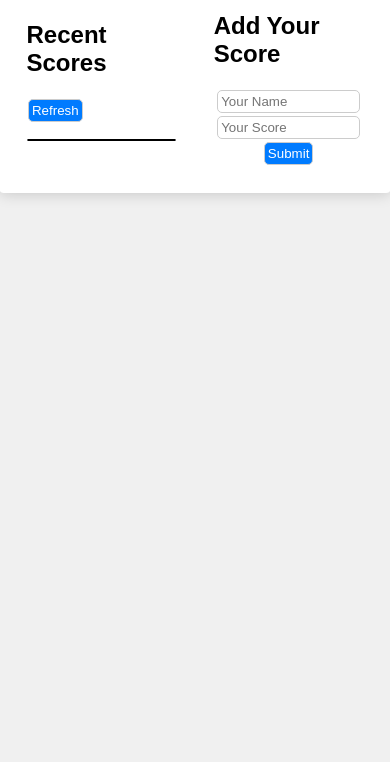
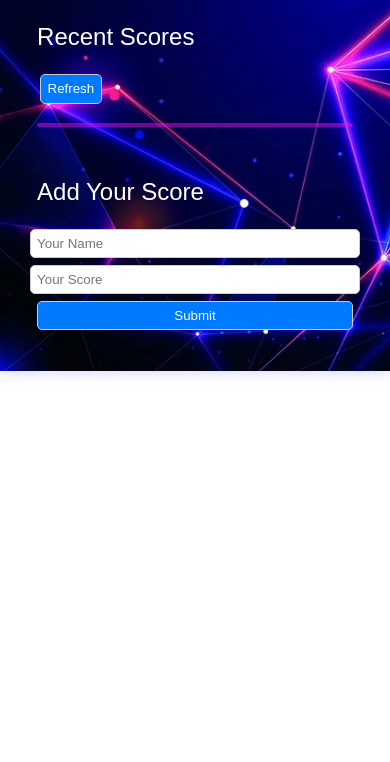
Before and after one commit to DevKaranJ/Leaderboard, a website built with webpack: page src/template.html in a window 390 px wide. Shown: the part 82-844 px from the top of the page. Built offline with nearby package versions, Linux system fonts and the light colour scheme; no server answers.

Commit message:
Desing Update

```diff
--- a/src/style/styles.css
+++ b/src/style/styles.css
@@ -1,26 +1,34 @@
 /* Basic styling for the leaderboard */
+html, body {
+  margin: 0;
+  padding: 0;
+}
+
 body {
   font-family: Arial, sans-serif;
-  background-color: #f0f0f0;
-  margin: 0;
-  padding: 0;
+  background-image: url(./resources/background.jpg);
+  background-size: cover;
+  background-repeat: no-repeat;
 }
 
 #leaderboard {
   max-width: 800px;
   margin: 0 auto;
-  background-color: #fff;
   padding: 2%;
   border-radius: 1%;
-  box-shadow: 0 0 1em rgba(0, 0, 0, 0.2);
+  box-shadow: 0 0 1em rgba(21, 8, 196, 0.2);
 }
 
 h1 {
   text-align: center;
+  color: #fff;
+  font-weight: 700;
 }
 
 h2 {
   margin-top: 0;
+  color: #fff;
+  font-weight: 400;
 }
 
 .row {
@@ -38,13 +46,19 @@ h2 {
 #recent-score-list {
   list-style: none;
   padding: 0;
-  border: 1px solid black;
+  border: 2px solid rgba(221, 18, 228, 0.5);
   border-radius: 5px;
   margin-top: 1em;
+  max-height: 200px;
+  overflow-y: auto;
 }
 
 li {
   margin-bottom: 1em;
+  color: #fff;
+  flex-direction: column;
+  display: flex;
+  align-items: center;
 }
 
 /* Styling for the form */
@@ -86,3 +100,30 @@ button {
 button:hover {
   background-color: #0056b3;
 }
+
+/* Media queries for responsiveness */
+@media (max-width: 768px) {
+  /* Adjust styles for screens up to 768px wide */
+  #leaderboard {
+    max-width: 90%;
+    padding: 5%;
+  }
+
+  .column {
+    flex: 1;
+    padding: 5%;
+  }
+
+  .row {
+    display: block;
+  }
+}
+
+@media (max-width: 480px) {
+  /* Adjust styles for screens up to 480px wide */
+  input[type="text"],
+  input[type="number"],
+  button {
+    width: 100%;
+  }
+}
```
Also changed, not shown: src/style/resources/background.jpg (added).
